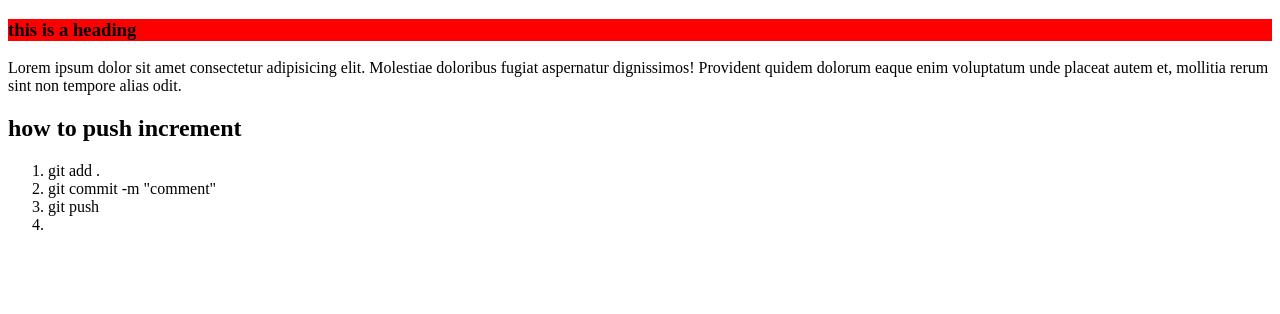
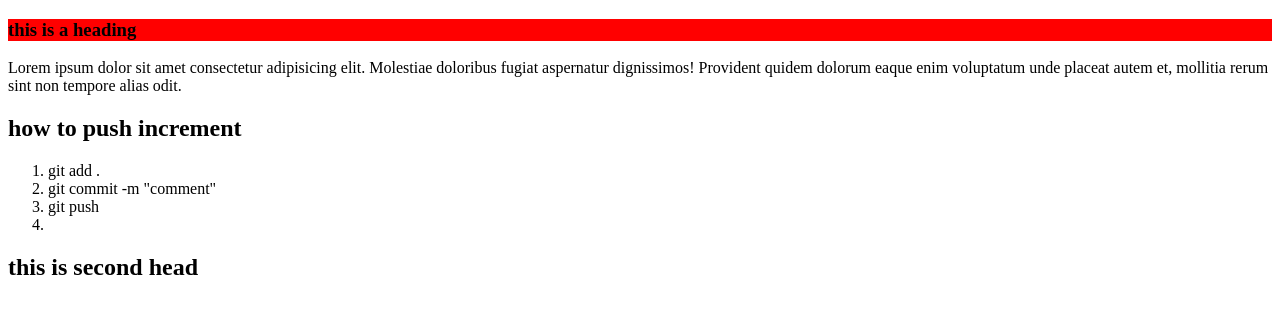
Before and after one commit to Gkviswas/my-first-repo, a plain HTML site: page index.html in a window 1280 px wide. Drawn offline with Linux system fonts and the light colour scheme.

Commit message:
somting add

```diff
--- a/index.html
+++ b/index.html
@@ -21,5 +21,6 @@
       <li>git push</li>
       <li></li>
     </ol>
+    <h2>this is second head</h2>
   </body>
 </html>
```
